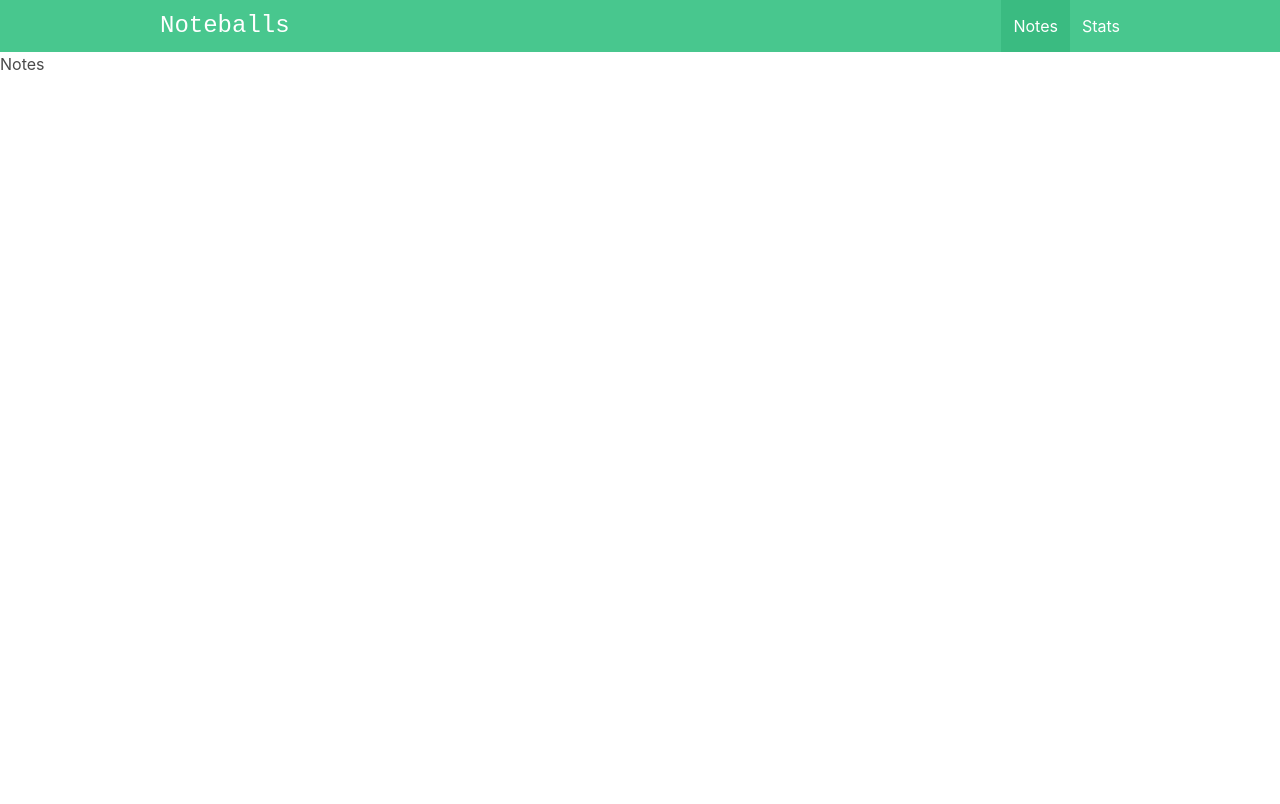
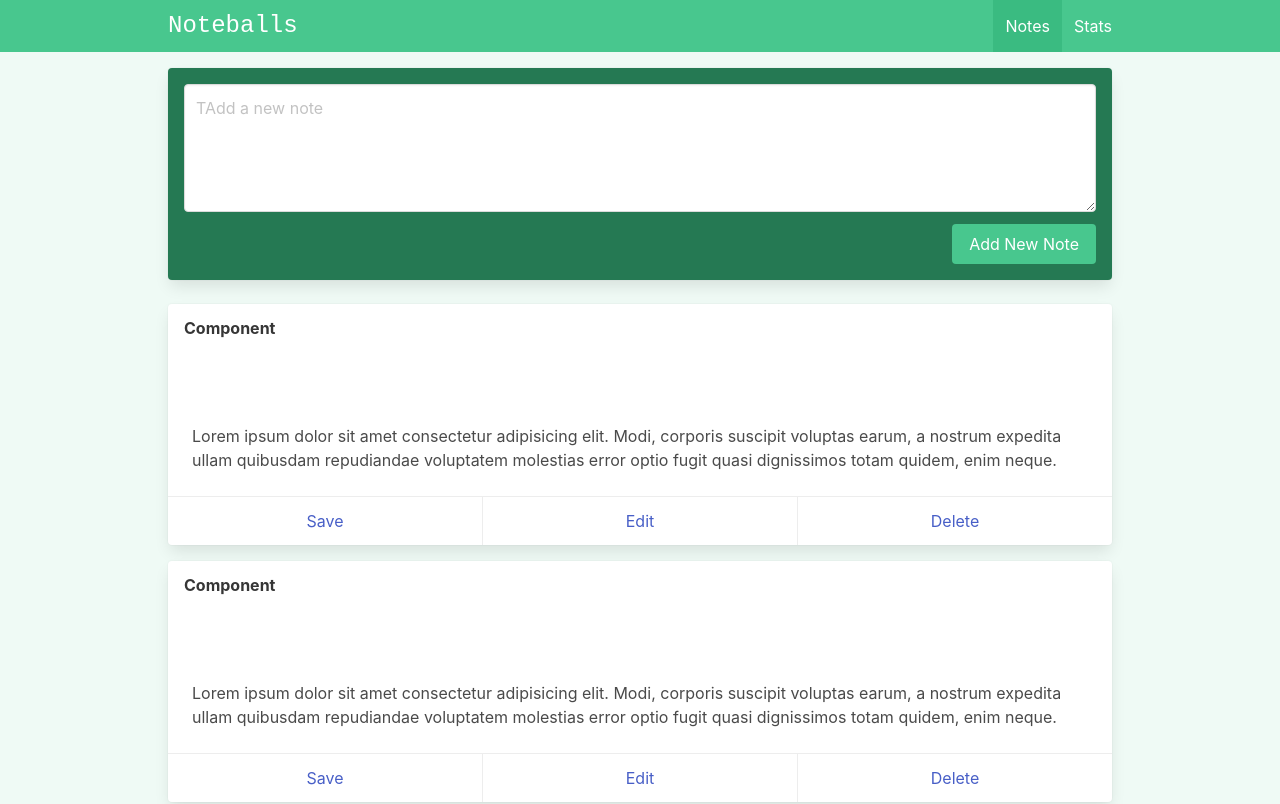
Before and after one commit to leakyfontana/vue-composition-api-noteballs, a Vue app: page /#/ in a window 1280 px wide. Shown: the top 804 px of the page. Built offline with nearby package versions, Linux system fonts and the light colour scheme.

Commit message:
style and design changes

```diff
--- a/index.html
+++ b/index.html
@@ -1,5 +1,5 @@
 <!DOCTYPE html>
-<html lang="en">
+<html lang="en" class="has-background-success-light">
   <head>
     <meta charset="UTF-8">
     <link rel="icon" href="/favicon.ico">
--- a/src/App.vue
+++ b/src/App.vue
@@ -1,7 +1,9 @@
 <template>
   <NavBar />
 
-  <RouterView />
+  <div class="container is-max-desktop px-2 py-4">
+    <RouterView />
+  </div>
 </template>
 
 <script setup>
--- a/src/components/Layout/NavBar.vue
+++ b/src/components/Layout/NavBar.vue
@@ -1,6 +1,6 @@
 <template>
   <nav class="navbar is-success" role="navigation" aria-label="main navigation">
-    <div class="container is-max-desktop">
+    <div class="container is-max-desktop px-2">
       <div class="navbar-brand">
         <div class="navbar-item is-size-4 is-family-monospace">Noteballs</div>
 
--- a/src/views/ViewNotes.vue
+++ b/src/views/ViewNotes.vue
@@ -1,5 +1,40 @@
 <template>
-    <div class="notes">
-        <h1>Notes</h1>
+  <div class="notes">
+
+    <div class="card has-background-success-dark p-4 mb-5">
+      <div class="field">
+        <div class="control">
+          <textarea class="textarea" placeholder="TAdd a new note" />
+        </div>
+      </div>
+
+      <div class="field is-grouped is-grouped-right">
+        <div class="control">
+          <button class="button is-link has-background-success">Add New Note</button>
+        </div>
+      </div>
     </div>
+
+    <div class="card mb-4" v-for="i in 3">
+      <p class="card-header-title">Component</p>
+      <button class="card-header-icon" aria-label="more options">
+        <span class="icon">
+          <i class="fas fa-angle-down" aria-hidden="true"></i>
+        </span>
+      </button>
+      <div class="card-content">
+        <div class="content">
+          Lorem ipsum dolor sit amet consectetur adipisicing elit. Modi,
+          corporis suscipit voluptas earum, a nostrum expedita ullam quibusdam
+          repudiandae voluptatem molestias error optio fugit quasi dignissimos
+          totam quidem, enim neque.
+        </div>
+      </div>
+      <footer class="card-footer">
+        <a href="#" class="card-footer-item">Save</a>
+        <a href="#" class="card-footer-item">Edit</a>
+        <a href="#" class="card-footer-item">Delete</a>
+      </footer>
+    </div>
+  </div>
 </template>
```
